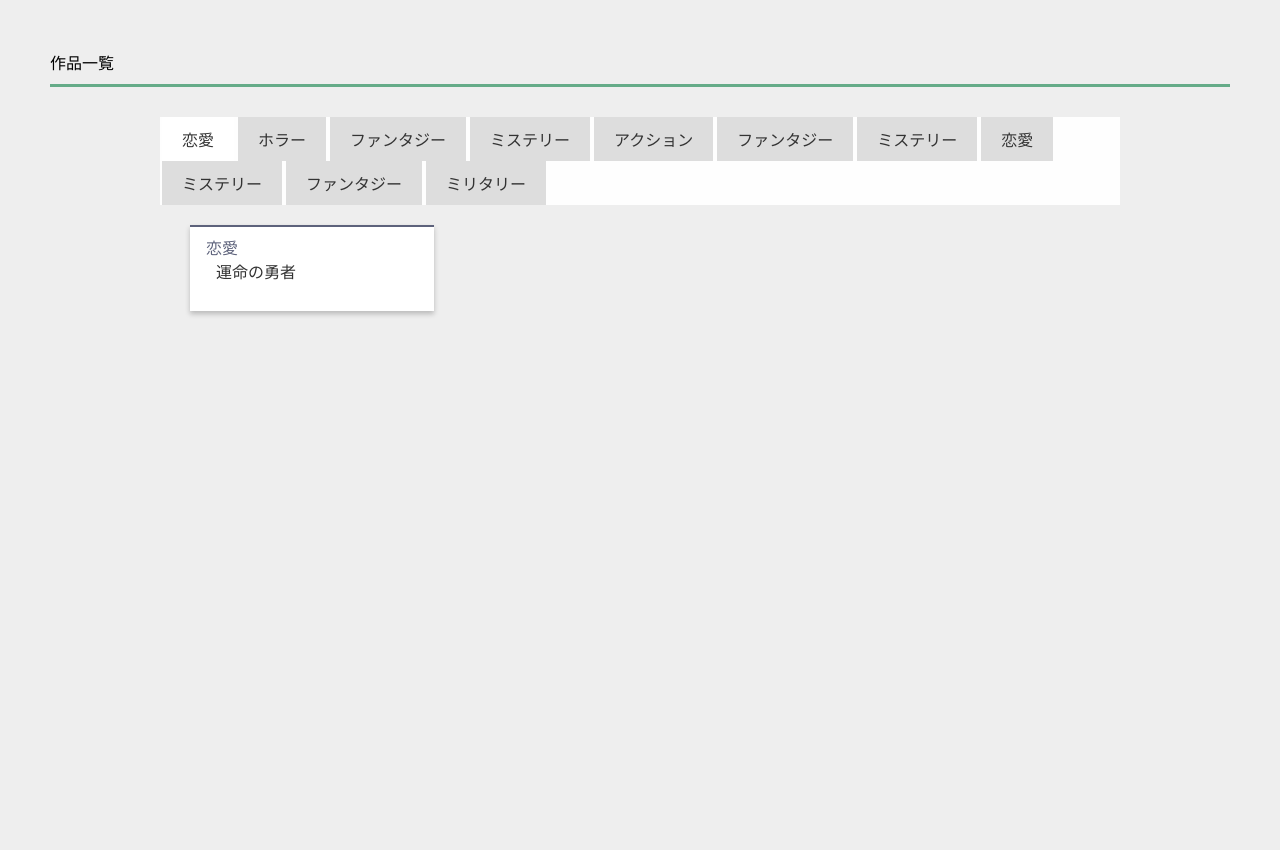
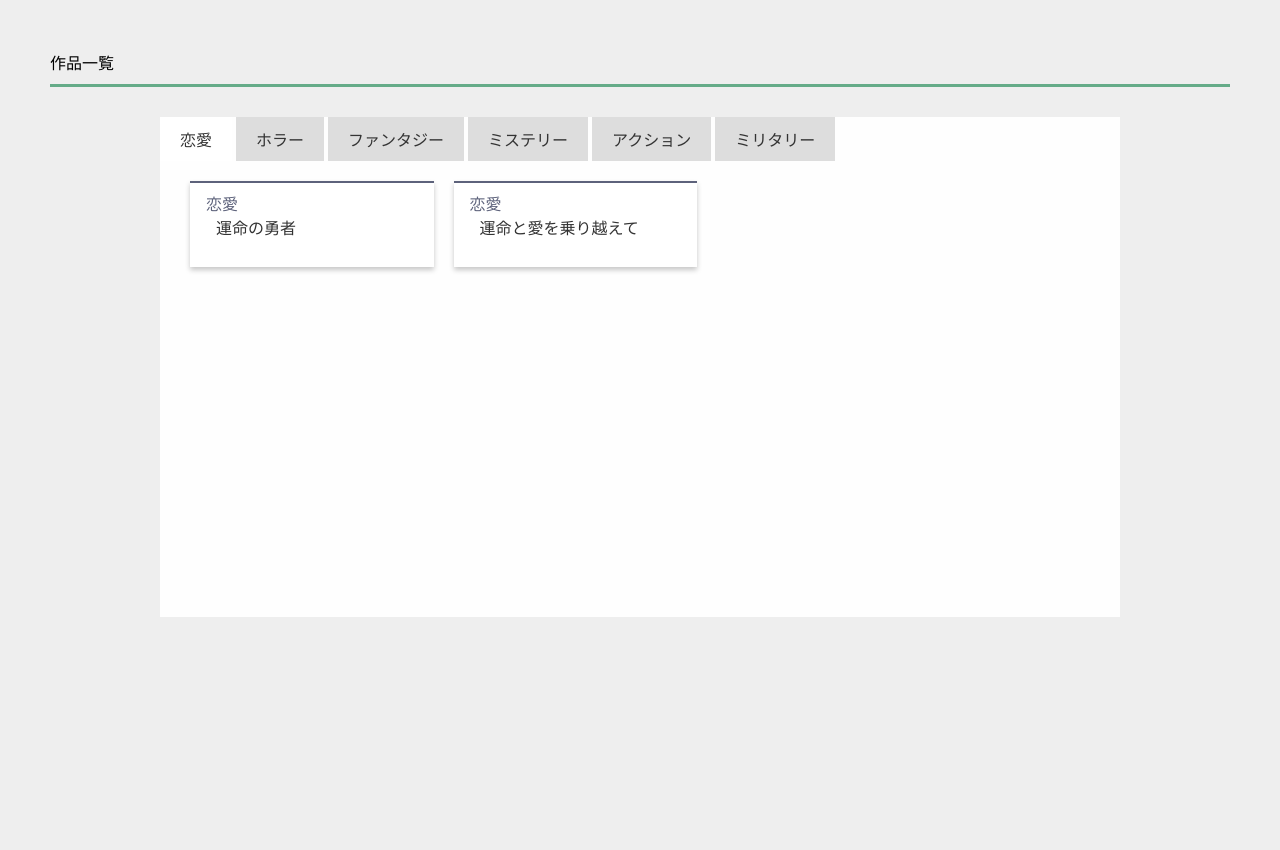
Before and after one commit to s1f10210231/chatgpt, a Django app: page / in a window 1280 px wide. Shown: the part 96-946 px from the top of the page. Run offline with Django 4.2, Linux system fonts and the light colour scheme; data comes from the database, SQL or seed files in the repository; both versions use the stored data as it was after the commit.

Commit message:
contents-tab

```diff
--- a/story_app/static/story_app/css/contents.css
+++ b/story_app/static/story_app/css/contents.css
@@ -1,21 +1,34 @@
 /*tabの形状*/
+
 .tab{
   display: flex;
   flex-wrap: wrap;
   align-items: flex-start;
   margin-bottom: 0px;
   padding-left: 0px;
+  overflow-x: scroll;
+  white-space: nowrap;
+}
+.wrapper{
+  display: inline-block;
+}
+.box{
+  display: inline-block;
 }
 .tab li a{
   display: block;
   background:#ddd;
-    margin:0 2px;
+  margin:0px;
   padding:10px 20px;
 }
 /*liにactiveクラスがついた時の形状*/
 .tab li.active a{
   background:#fff;
+
 }
+
+
+
 
 
   /*エリアの表示非表示と形状*/
@@ -43,8 +56,6 @@
     }
   }
 
-
-
   /*========= レイアウトのためのCSS ===============*/
 
   body{
@@ -65,6 +76,7 @@
     max-width: 960px;
     margin:30px auto;
     background:#fefefe;
+    height: 500px;
   }
 
   .box11 p{
--- a/story_app/static/story_app/css/index.css
+++ b/story_app/static/story_app/css/index.css
@@ -64,6 +64,13 @@ footer {
     margin-left: 125px;
 }
 
+.txt-limit {
+    overflow: hidden;
+    display: -webkit-box;
+    -webkit-box-orient: vertical;
+    -webkit-line-clamp: 1; /* 任意の行数を指定 */
+  }
+
 @media (max-width: 800px) {
     .first{
         margin-left: 20px;
--- a/story_app/static/story_app/javascript/index.js
+++ b/story_app/static/story_app/javascript/index.js
@@ -31,3 +31,19 @@ $(window).on('load', function () {
 	var hashName = location.hash; //リンク元の指定されたURLのハッシュタグを取得
 	GethashID (hashName);//設定したタブの読み込み
 });
+
+// 重複するタブを非表示にする関数
+function hideDuplicateTabs() {
+    var genreTabs = document.querySelectorAll('.tab li');
+    var pastGenres = [];
+
+    for (var i = 0; i < genreTabs.length; i++) {
+        var currentGenre = genreTabs[i].textContent;
+
+        if (pastGenres.includes(currentGenre)) {
+            $(genreTabs[i]).hide(); // タブを非表示にする
+        } else {
+            pastGenres.push(currentGenre);
+        }
+    }
+}
--- a/story_app/templates/story_app/index.html
+++ b/story_app/templates/story_app/index.html
@@ -10,6 +10,7 @@
 
     <link rel="stylesheet" href="{% static 'story_app/css/index.css' %}">
     <link rel="stylesheet" href="{% static 'story_app/css/contents.css' %}">
+    <script src="{% static 'story_app/javascript/index.js'%}"></script>
     <script src="https://code.jquery.com/jquery-3.4.1.min.js" integrity="sha256-CSXorXvZcTkaix6Yvo6HppcZGetbYMGWSFlBw8HfCJo=" crossorigin="anonymous"></script>
     <title>top</title>
 </head>
@@ -29,28 +30,36 @@
     <div class="main">
         <div class="show-contents">
             <p class="show">作品一覧</p>
-            <div class="contents">
-                {% if novels %}
+        <div class="contents">
+            {% if genres_and_novels.items %}
                 <ul class="tab">
-                {% for novel in novels %}
-                {% ifchanged novel.genre %}
-                <li><a href="#{{novel.genre}}">{{novel.genre}}</a></li>
-                {% endifchanged %}                {% endfor %}
+                    <div class="wrapper">
+                        {% for genre,novels in genres_and_novels.items %}
+                        <li class="box"><a href="#{{genre}}">{{genre}}</a></li>
+                        {% endfor %}
+                    </div>
                 </ul>
-                {% for novel in novels %}
-                    <div id="{{novel.genre}}" class="area">
+            {% for genre, novels in genres_and_novels.items %}
+                    <div id="{{genre}}" class="area">
+                        {%for novel in novels %}
                         <div class="box11">
-                            {{novel.genre}}
-                            <p><a href="#">{{ novel.title }}</a></p>
+                            {{genre}}
+                            <p class="txt-limit"><a href="#">{{ novel.title }}</a></p>
                         </div>
+                        {% endfor %}
                     </div>
-                {% endfor %}
-
+            {% endfor %}
+                <script>
+                    document.addEventListener('DOMContentLoaded', function () {
+                        hideDuplicateTabs();
+                    });
+                </script>
             {% else %}
             <p>小説がありません</p>
             {% endif %}
             </div>
         </div>
+
     </div>
 
 </body>
--- a/story_app/views.py
+++ b/story_app/views.py
@@ -2,6 +2,7 @@ from django.shortcuts import render
 from django.http import HttpResponse
 import openai
 from .models import Novel
+from collections import defaultdict
 
 openai.api_key = 'h6dzGnbQK82rizBXxHwruBY53JESXoPlUK8ydpL7Tb9om1SJlrVfyaZwPt2bUnVQab6_ParXOsla4RkO-yUnzLQ'
 openai.api_base = 'https://api.openai.iniad.org/api/v1'
@@ -40,13 +41,23 @@ def title_create(title):
 
 
 def index(request):
+    novels = Novel.objects.all()
+
+    grouped_by_genre = defaultdict(list)
+    for novel in novels:
+        genre = novel.genre
+        grouped_by_genre[genre].append(novel)
+
+    unique_by_genre = {}
+    for genre, novels in grouped_by_genre.items():
+        unique_by_genre[genre] = list(set(novels))
 
     content = {
-        "novels": Novel.objects.all(),
-        }
-    return render(request,"story_app/index.html", content)
+        "genres_and_novels": unique_by_genre
+    }
 
-
+    print(content["genres_and_novels"])
+    return render(request, "story_app/index.html", content)
 
 def create(request):
     if request.method == 'POST':
```
Also changed, not shown: db.sqlite3. Lines whose indentation alone changed are shown as unchanged.
